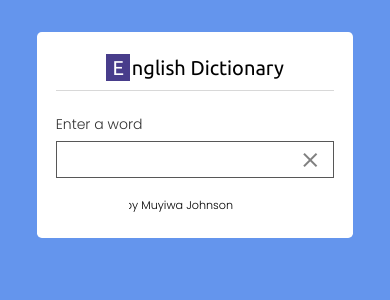
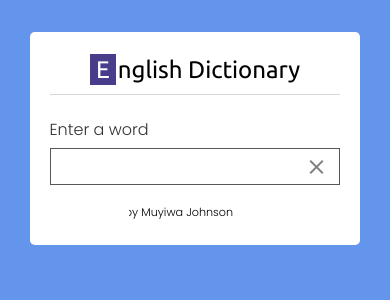
Before and after one commit to codewithjohnson/Dictionary-App, a React (Vite) app in the folder Dictionary/: page / in a window 390 px wide. Shown: the top 300 px of the page. Built offline with nearby package versions, Linux system fonts and the light colour scheme.

Commit message:
Dictionary App with React JS

```diff
--- a/Dictionary/src/App.css
+++ b/Dictionary/src/App.css
@@ -113,10 +113,4 @@ body {
   .Home {
     width: 100%;
   }
-  .head__title {
-    font-size: 20px;
-  }
-  .label {
-    font-size: 14px;
-  }
 }
```
